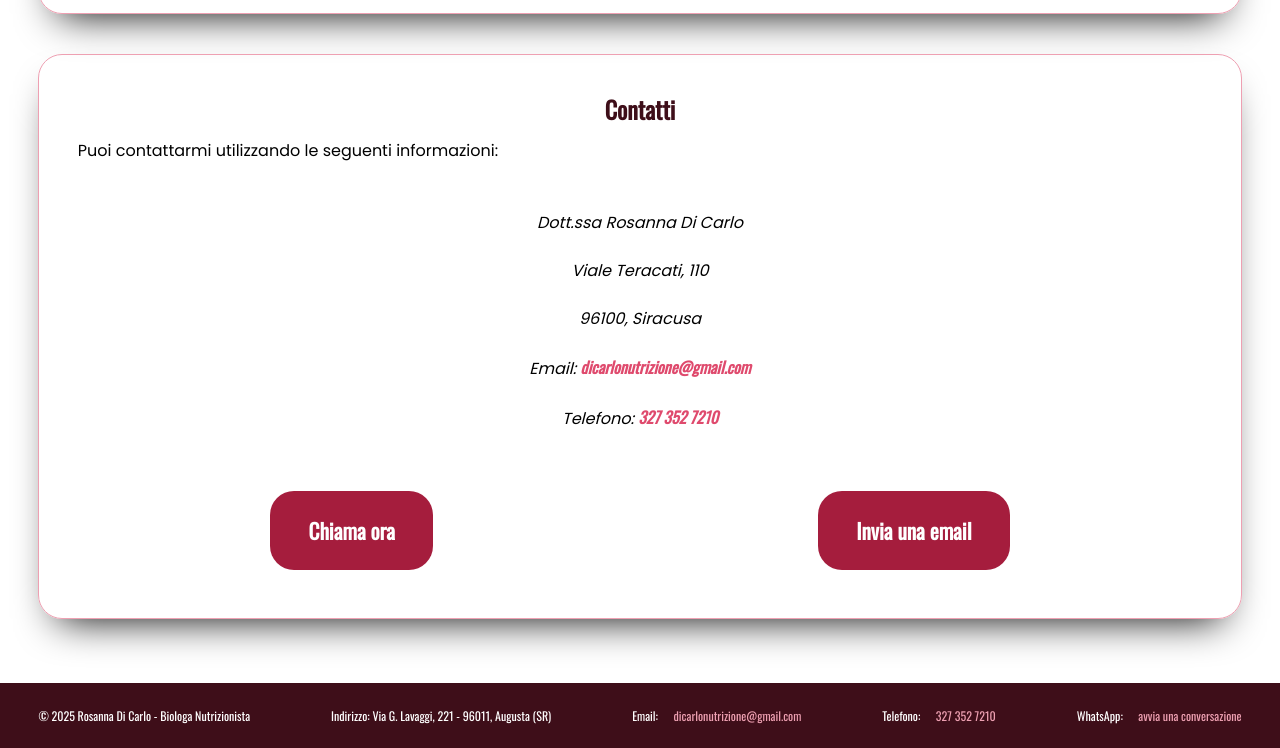
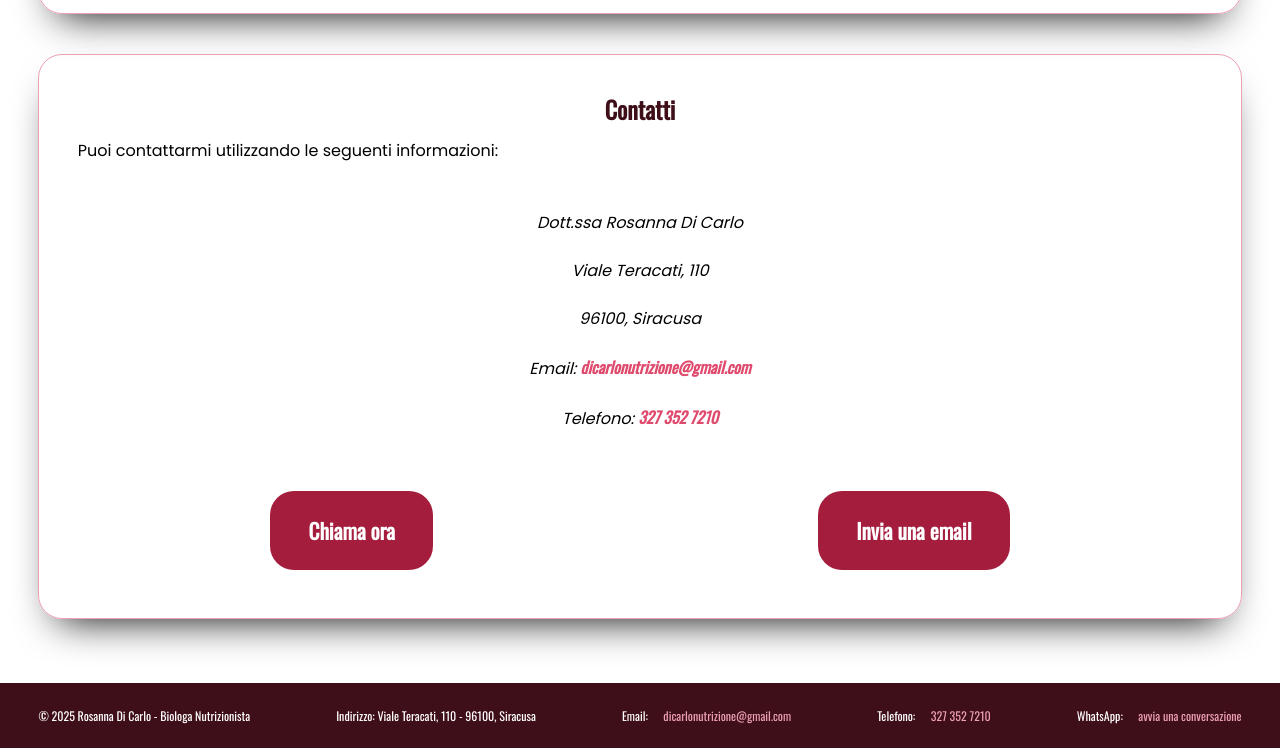
Before and after one commit to rosannadicarlo/rosannadicarlo.github.io, a plain HTML site: page nutrizionista-a-siracusa.html in a window 1280 px wide. Shown: the part 6720-7468 px from the top of the page. Drawn offline with nearby package versions, Linux system fonts and the light colour scheme.

Commit message:
Update nutrizionista-a-siracusa.html

```diff
--- a/nutrizionista-a-siracusa.html
+++ b/nutrizionista-a-siracusa.html
@@ -185,7 +185,7 @@
 		<!-- Piede di Pagina -->
 		<footer>
 	    		<p>© 2025 Rosanna Di Carlo - Biologa Nutrizionista</p>
-	    		<p>Indirizzo: Via G. Lavaggi, 221 - 96011, Augusta (SR)</p>
+	    		<p>Indirizzo: Viale Teracati, 110 - 96100, Siracusa</p>
 	    		<p>Email:
 	    			<a href="mailto:dicarlonutrizione@gmail.com">dicarlonutrizione@gmail.com</a>
     			</p>
```
